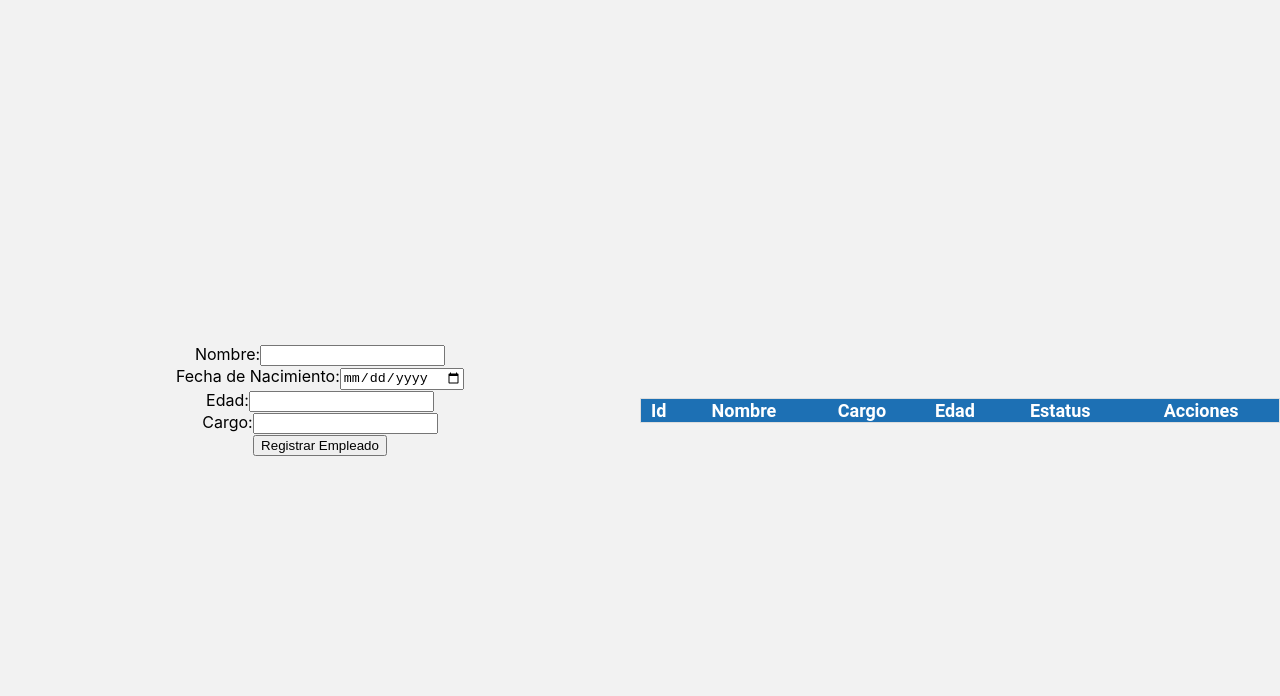
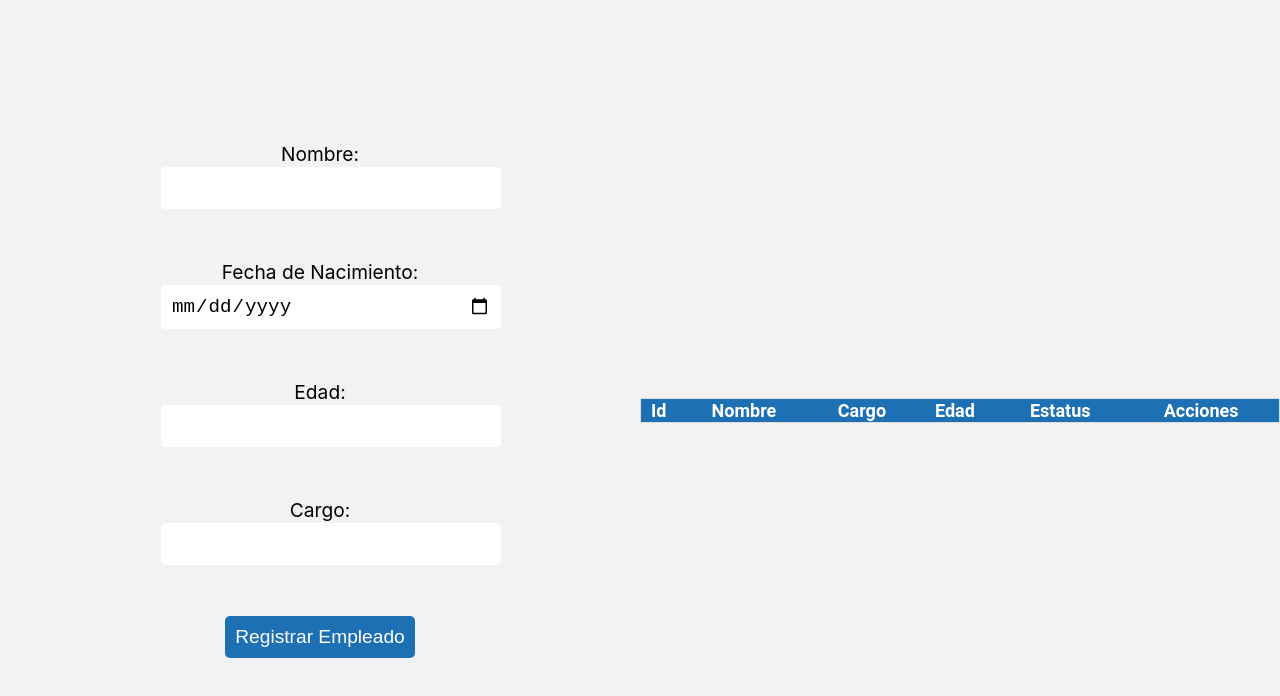
Before and after one commit to ArmandoArV/GetTechnologiesChallenge, a React (Create React App) app: page / in a window 1280 px wide. Shown: the top 696 px of the page. Built offline with nearby package versions, Linux system fonts and the light colour scheme.

Commit message:
Adds form basic styles

```diff
--- /dev/null
+++ b/src/Components/AltaComponent/AltaComponent.css
@@ -0,0 +1,32 @@
+form {
+  margin: 0 auto;
+  width: 50%;
+  padding: 20px;
+  border: 1px solid #f2f2f2;
+  border-radius: 5px;
+}
+
+form label {
+  display: block;
+  margin-bottom: 10px;
+  font-size: 1.2rem;
+}
+
+form input {
+  width: 100%;
+  padding: 10px;
+  border: 1px solid #f2f2f2;
+  border-radius: 5px;
+  margin-bottom: 20px;
+  font-size: 1.2rem;
+}
+
+form button {
+  padding: 10px;
+  border: none;
+  border-radius: 5px;
+  background-color: #1d70b4;
+  color: white;
+  cursor: pointer;
+  font-size: 1.2rem;
+}
--- a/src/Components/AltaComponent/AltaComponent.jsx
+++ b/src/Components/AltaComponent/AltaComponent.jsx
@@ -1,5 +1,5 @@
 import React, { useState } from "react";
-
+import "./AltaComponent.css";
 const AltaComponent = ({ onSubmit, onRegisterLog }) => {
   const [nombre, setNombre] = useState("");
   const [fechaNacimiento, setFechaNacimiento] = useState("");
```
